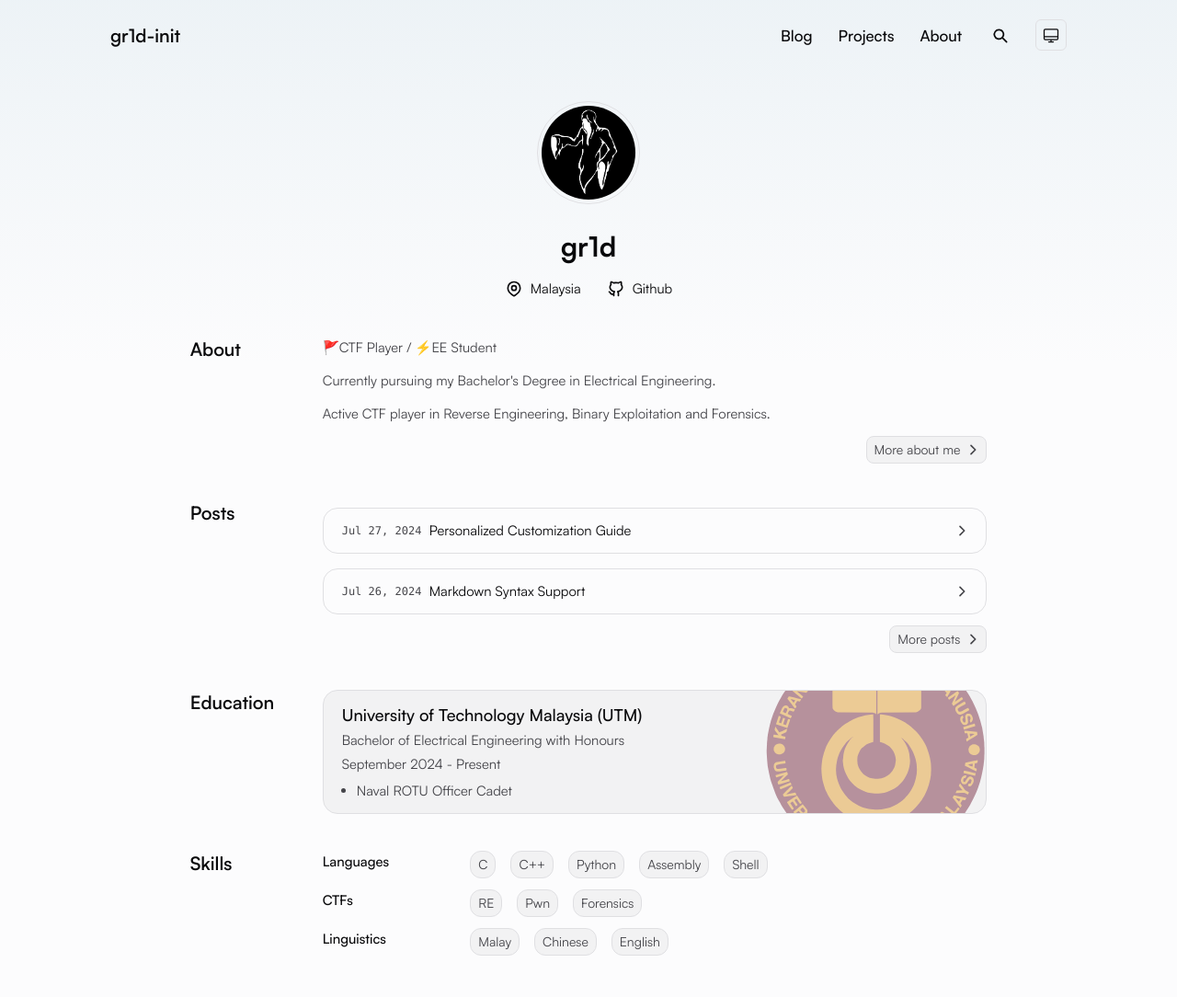
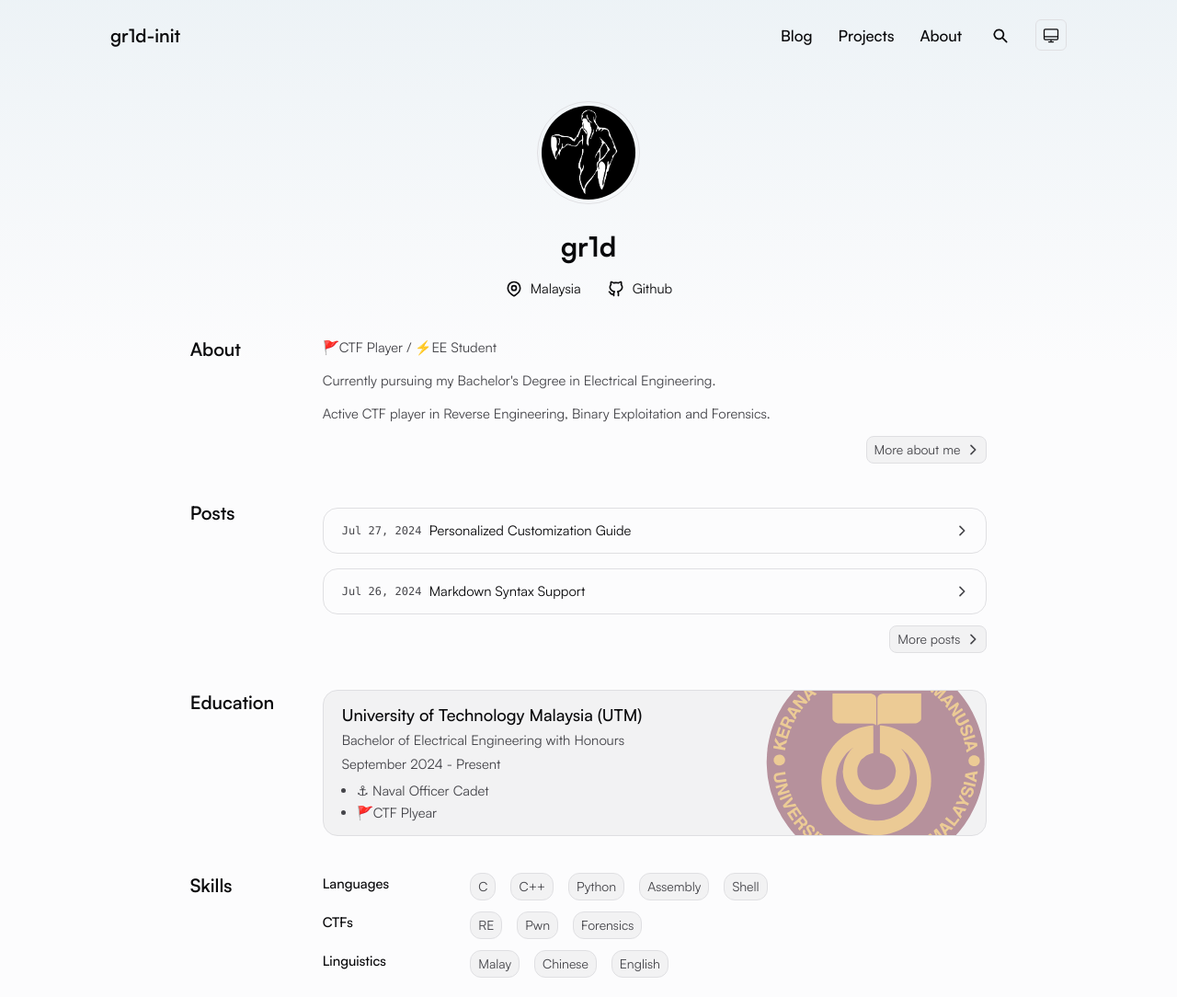
Before and after one commit to gr1d-init/gr1d-init.github.io, an Astro site: page / in a window 1280 px wide. Shown: the top 1084 px of the page at 92% size. Built offline with nearby package versions, Linux system fonts and the light colour scheme; Astro itself is replaced by a stand-in of ours; some packages are replaced by stand-ins of ours; what rehype would draw is missing.

Commit message:
3rd attempt

```diff
--- a/src/pages/index.astro
+++ b/src/pages/index.astro
@@ -90,7 +90,10 @@ const allPostsByDate = sortMDByDate(allPosts).slice(0, MAX_POSTS)
           {
           <ul class='ms-4 list-disc text-muted-foreground'>
           <li>
-            Naval ROTU Officer Cadet
+            ⚓︎ Naval Officer Cadet
+          </li>
+          <li>
+            🚩CTF Plyear
           </li>
         </ul>
           }
```
